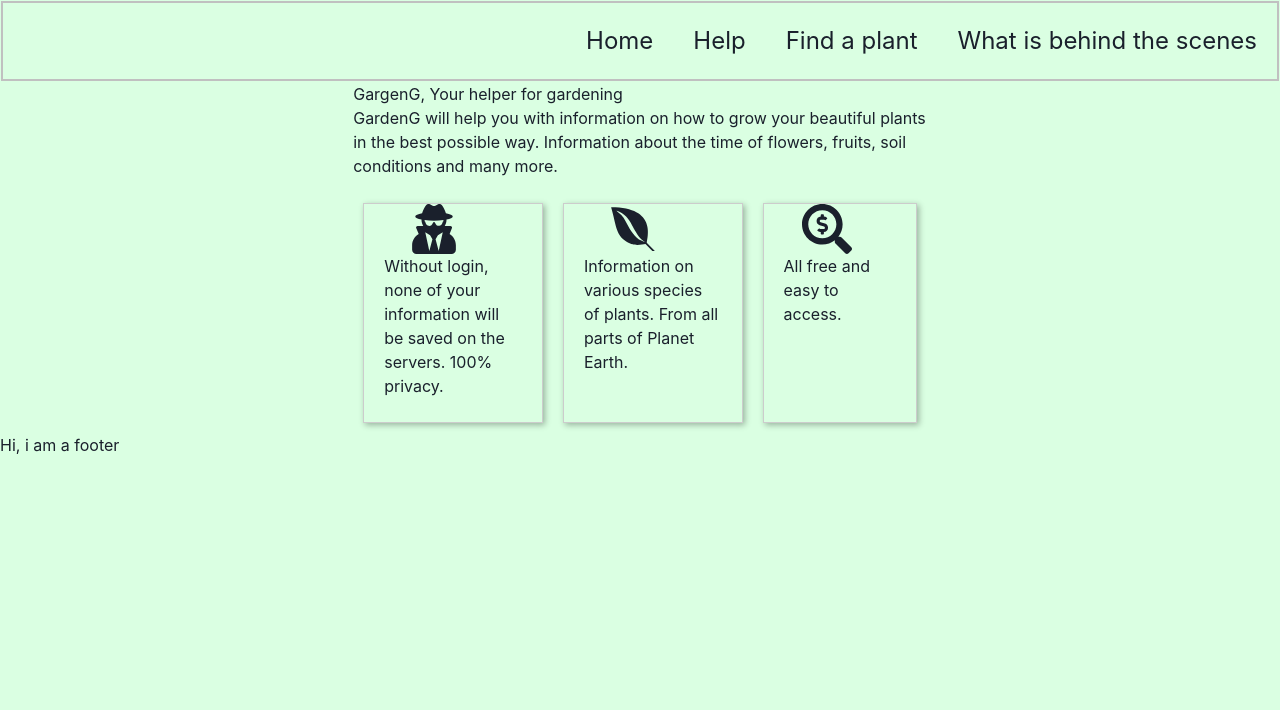
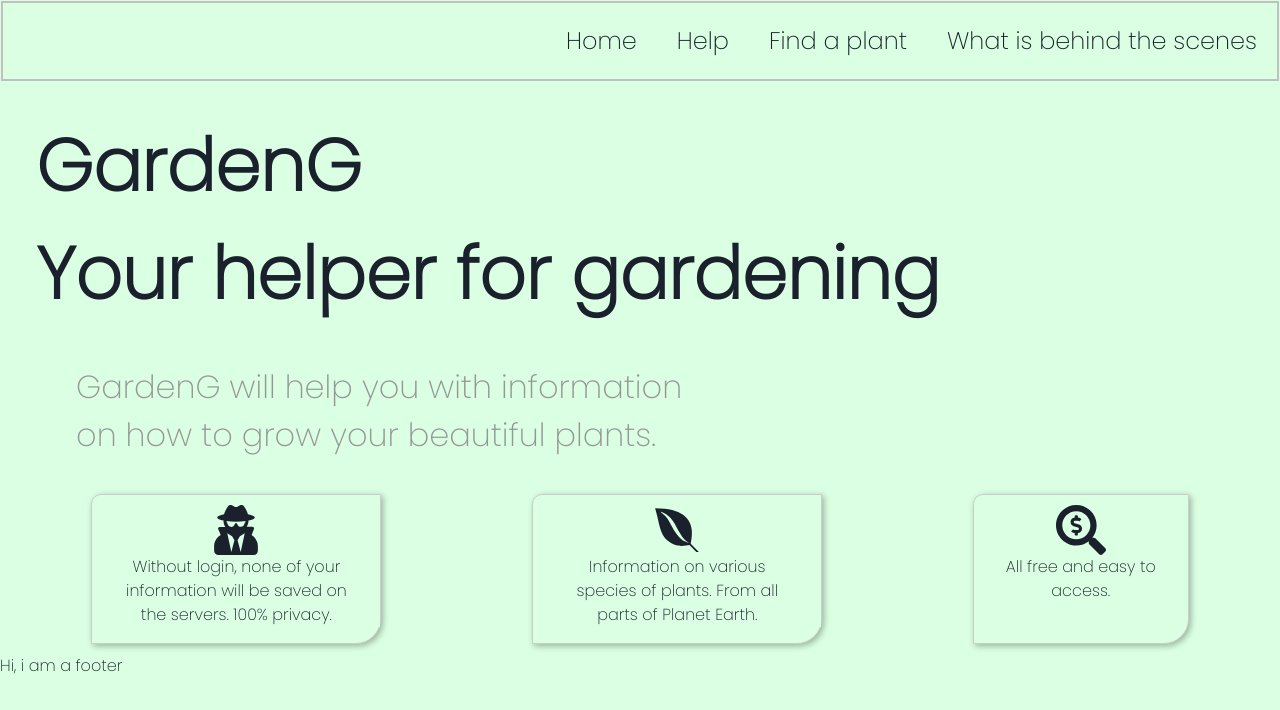
Before and after one commit to victorvhs/GardenG, a Next.js app: page / in a window 1280 px wide. Shown: the top 710 px of the page. Built offline with nearby package versions, Linux system fonts and the light colour scheme.

Commit message:
Styles v1

```diff
--- a/components/Layout/index.js
+++ b/components/Layout/index.js
@@ -9,6 +9,12 @@ export default function Layout({
 }){
   return(
     <div>
+      <style jsx global>{`
+        html,
+        body {
+          font-family: Poppins;
+        }
+      `}</style>
       <Head>
         <title>{title}</title>
         <link rel="icon" href="/favicon.ico" />
--- a/components/MainContent.js
+++ b/components/MainContent.js
@@ -3,14 +3,13 @@ import { FaBeer, FaEnvira, FaMoneyBillWave, FaSearchDollar, FaUserSecret } from
 import Cards from './Cards'
 export default function MainContent(){
   return(
-    <Container>
+    <Container maxW="x1">
       <div className="title">
-        <h1>GargenG, Your helper for gardening</h1>
+        <h1>GardenG<span>Your helper for gardening</span></h1>
       </div>
       <div className="description">
         <p>
-        GardenG will help you with information on how to grow your beautiful plants in the best possible way.
-        Information about the time of flowers, fruits, soil conditions and many more.
+        GardenG will help you with information on how to grow your beautiful plants.
         </p>
       </div>
       <div className="CardsContainer">
--- /dev/null
+++ b/pages/_document.js
@@ -0,0 +1,22 @@
+import Document, {Html, Head, Main, NextScript} from 'next/document'
+
+class MyDocument extends Document{
+  static async getInitialProps(ctx){
+    const initialProps = await Document.getInitialProps(ctx)
+    return{ ...initialProps}
+  }
+  render(){
+    return(
+      <Html>
+        <Head>
+          <link rel="stylesheet" href="https://fonts.googleapis.com/css2?family=Poppins:wght@200&display=swap"/>
+        </Head>
+        <body>
+          <Main/>
+          <NextScript/>
+        </body>
+      </Html>
+    )
+  }
+}
+export default MyDocument
--- a/styles/Card.css
+++ b/styles/Card.css
@@ -1,27 +1,31 @@
 .CardsContainer{
   display: flex;
   flex-direction: row;
-  background-color: brown;
-
+  justify-content: space-around;
 }
 .cards{
   margin-top: 25px;
 }
 .card{
   max-width: 290px;
-  height: 220px;
+  height: 150px;
   margin: 10px;
   border: 1px solid #ccc;
   box-shadow: 2px 2px 6px 0px rgba(0,0,0,0.3);
-
+  border-radius: 10px 0 25px 0;
 }
 i{
   font-size: 50px;
-  display: block;
-  margin-left: auto;
-  margin-right: auto;
-  width: 50%;
+  padding-top: 10px;
+  display: table;
+  margin: 0 auto;
 }
 .card .text{
-  padding: 0 20px 20px;
+  padding-left: 10%;
+  padding-right: 10%;
+  text-align: center;
 }
+.card:hover{
+  transform: translate(0px,-20px);
+  box-shadow: 2px 2px 2px 2px rgba(16, 186, 192, 0.507);
+}
--- a/styles/Home.module.css
+++ /dev/null
@@ -1,122 +0,0 @@
-.container {
-  min-height: 100vh;
-  padding: 0 0.5rem;
-
-  flex-direction: column;
-  justify-content: center;
-  align-items: center;
-}
-
-.main {
-  padding: 5rem 0;
-  flex: 1;
-  display: flex;
-  flex-direction: column;
-  justify-content: center;
-  align-items: center;
-}
-
-.footer {
-  width: 100%;
-  height: 100px;
-  border-top: 1px solid #eaeaea;
-  display: flex;
-  justify-content: center;
-  align-items: center;
-}
-
-.footer img {
-  margin-left: 0.5rem;
-}
-
-.footer a {
-  display: flex;
-  justify-content: center;
-  align-items: center;
-}
-
-.title a {
-  color: #0070f3;
-  text-decoration: none;
-}
-
-.title a:hover,
-.title a:focus,
-.title a:active {
-  text-decoration: underline;
-}
-
-.title {
-  margin: 0;
-  line-height: 1.15;
-  font-size: 4rem;
-}
-
-.title,
-.description {
-  text-align: center;
-}
-
-.description {
-  line-height: 1.5;
-  font-size: 1.5rem;
-}
-
-.code {
-  background: #fafafa;
-  border-radius: 5px;
-  padding: 0.75rem;
-  font-size: 1.1rem;
-  font-family: Menlo, Monaco, Lucida Console, Liberation Mono, DejaVu Sans Mono,
-    Bitstream Vera Sans Mono, Courier New, monospace;
-}
-
-.grid {
-  display: flex;
-  align-items: center;
-  justify-content: center;
-  flex-wrap: wrap;
-  max-width: 800px;
-  margin-top: 3rem;
-}
-
-.card {
-  margin: 1rem;
-  flex-basis: 45%;
-  padding: 1.5rem;
-  text-align: left;
-  color: inherit;
-  text-decoration: none;
-  border: 1px solid #eaeaea;
-  border-radius: 10px;
-  transition: color 0.15s ease, border-color 0.15s ease;
-}
-
-.card:hover,
-.card:focus,
-.card:active {
-  color: #0070f3;
-  border-color: #0070f3;
-}
-
-.card h3 {
-  margin: 0 0 1rem 0;
-  font-size: 1.5rem;
-}
-
-.card p {
-  margin: 0;
-  font-size: 1.25rem;
-  line-height: 1.5;
-}
-
-.logo {
-  height: 1em;
-}
-
-@media (max-width: 600px) {
-  .grid {
-    width: 100%;
-    flex-direction: column;
-  }
-}
--- a/styles/globals.css
+++ b/styles/globals.css
@@ -1,9 +1,7 @@
-@import url('https://fonts.googleapis.com/css2?family=Poppins:wght@200&display=swap');
 html,
 body {
   padding: 0;
   margin: 0;
-  font-family: 'Poppins', sans-serif;
 }
 a {
   color: inherit;
@@ -31,3 +29,24 @@ a {
 .menuBar ol li a:hover{
   background-color: #23ffbe;
 }
+.title{
+  margin-left: 20px;
+  margin-top: 20px;
+}
+.title h1{
+  font-size: 9vh;
+  font-weight: bolder;
+  padding:10px 0 25px;
+}
+.title h1 span{
+  display: block;
+}
+.description{
+  max-width: 650px;
+  padding: 10px;
+  margin-left: 50px;
+}
+.description p{
+  font-size: 4vh;
+  color: #969696;
+}
```
Also changed, not shown: pages/index.js (line endings or trailing spaces), public/vercel.svg (deleted).
